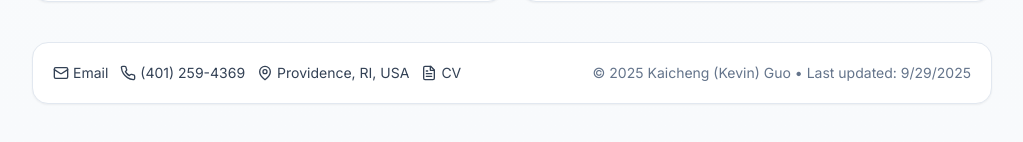
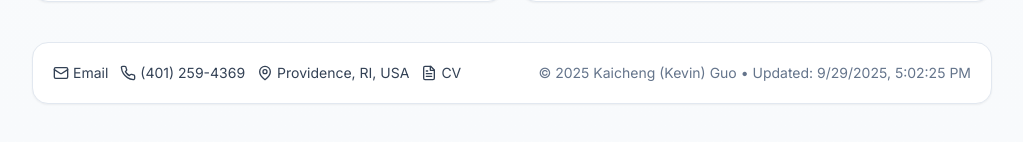
Before and after one commit to KevinGuo27/KevinGuo27.github.io, a Next.js app: page / in a window 1280 px wide. Shown: the part 5725-5867 px from the top of the page, without its empty margins (128-1151 px from the left). Built offline with nearby package versions, Linux system fonts and the light colour scheme.

Commit message:
Force fresh deployment with detailed timestamp - Tue Oct  7 02:49:50 EDT 2025

```diff
--- a/app/page.tsx
+++ b/app/page.tsx
@@ -605,7 +605,7 @@ export default function PersonalSite() {
               </a>
             </div>
             <div className="text-slate-500">
-              © {new Date().getFullYear()} {PROFILE.name} • Last updated: {new Date().toLocaleDateString()}
+              © {new Date().getFullYear()} {PROFILE.name} • Updated: {new Date().toLocaleString()}
             </div>
           </CardContent>
         </Card>
```
Also changed, not shown: 2 other files (tests, documents, lock files or other folders).
